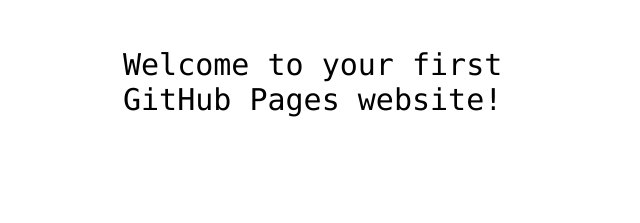
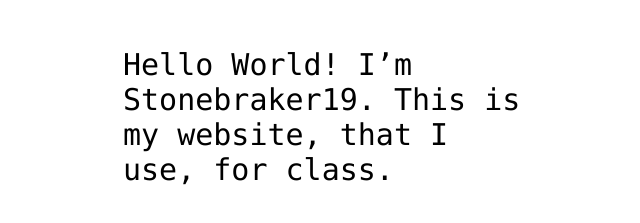
Before and after one commit to stonebraker19/hello-world, a plain HTML site: page index.html in a window 1280 px wide. Shown: the part 341-564 px from the top of the page, without its empty margins (317-957 px from the left). Drawn offline with Linux system fonts and the light colour scheme.

Commit message:
Update index.html
Change my introduction

```diff
--- a/index.html
+++ b/index.html
@@ -12,7 +12,7 @@
 <img src="https://octodex.github.com/images/daftpunktocat-thomas.gif" id="octocat" alt="octocat-gif" />
 
 <!-- Change this code here by copy and pasting your template on line 15 -->
-<p>Welcome to your first GitHub Pages website!</p>
+<p>Hello World! I’m Stonebraker19. This is my website, that I use, for class.</p>
 
 </body>
 </html>
```
